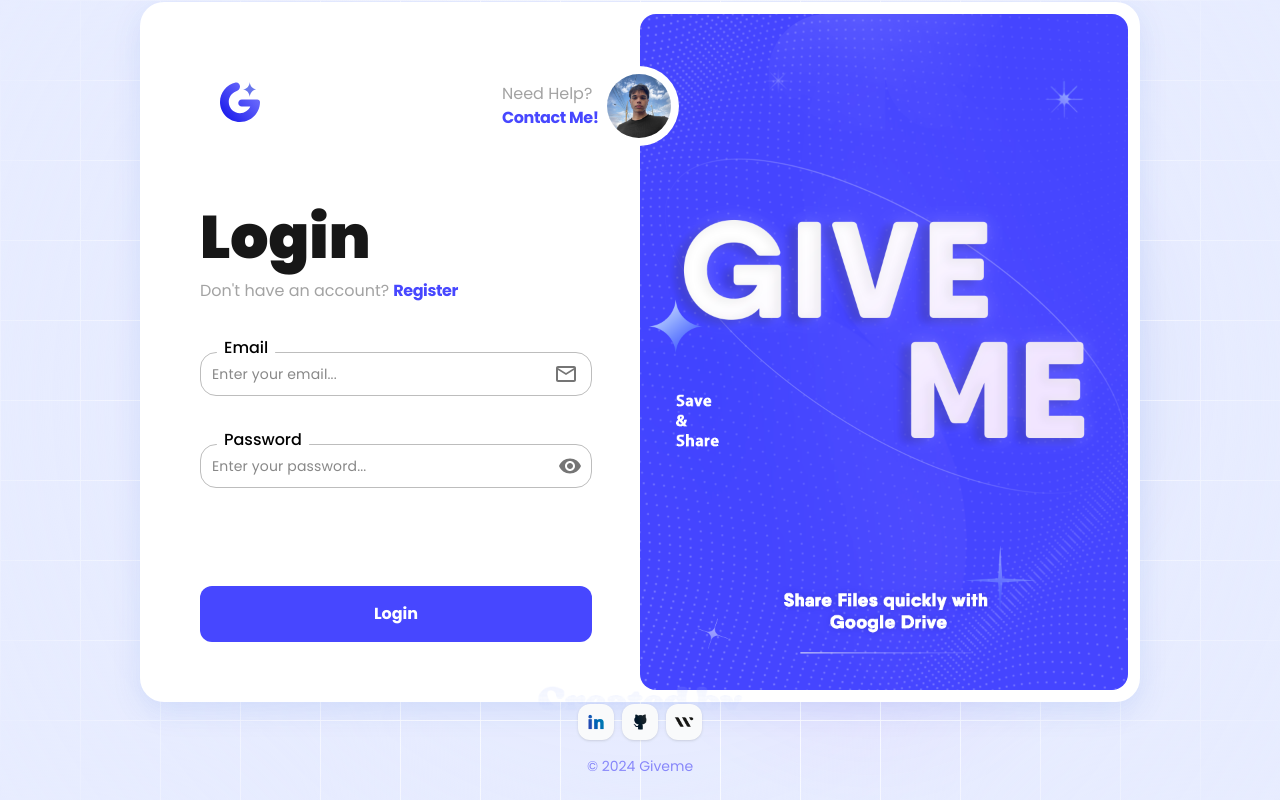
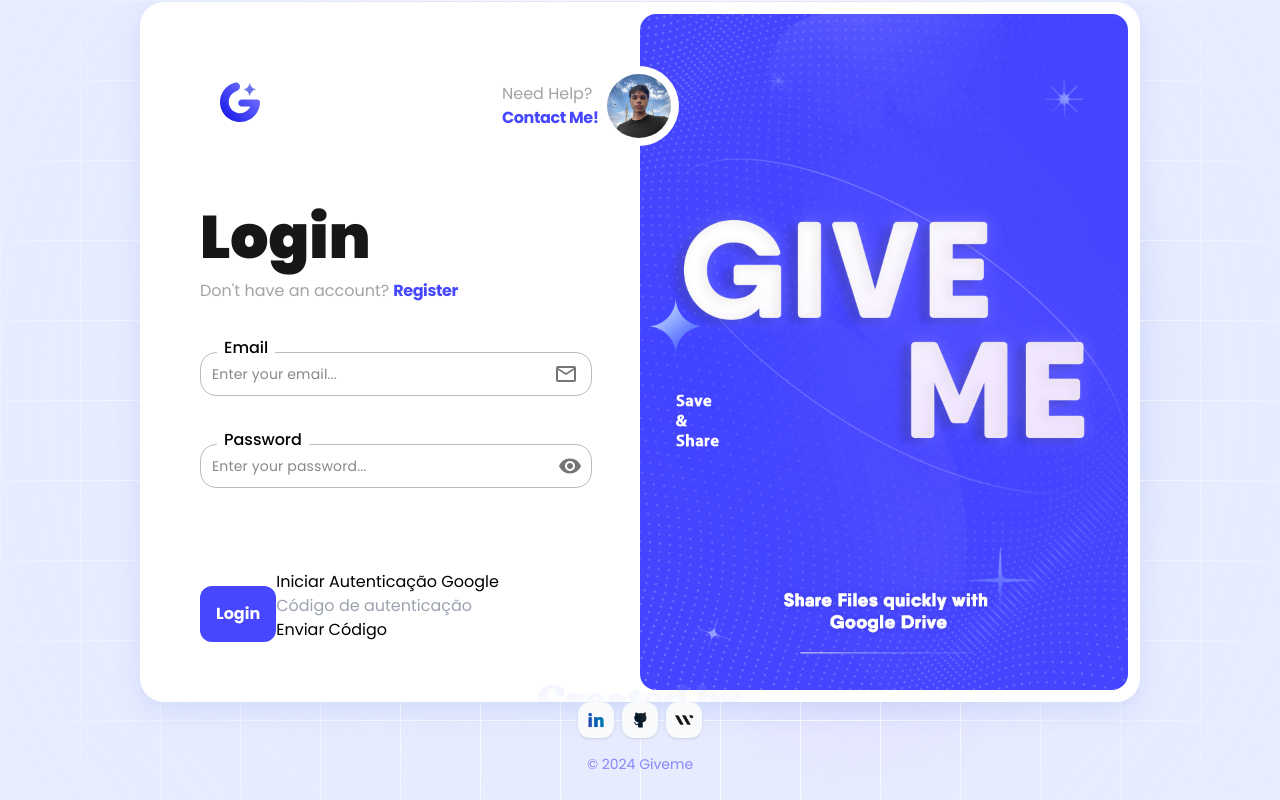
Before and after one commit to williamosilva/Giveme, a React (Vite) app: page / in a window 1280 px wide. Built offline with nearby package versions, Linux system fonts and the light colour scheme; no server answers.

Commit message:
feat(Login): Add seasonal button that generates a new refresh Token from the target drive account

```diff
--- a/src/pages/authPage/AuthPage.tsx
+++ b/src/pages/authPage/AuthPage.tsx
@@ -127,7 +127,7 @@
         }
       />
 
-      <div className="flex flex-col h-full items-center">
+      <div className="flex flex-col h-fullitems-center ">
         <div className="h-full flex items-center">
           <main className="lg:w-[1000px]  sm:w-[600px] w-[400px] relative h-[700px] gap-0 p-3 bg-white flex items-center justify-center rounded-3xl shadow-[rgba(7,_65,_210,_0.1)_0px_9px_30px]">
             <div className="relative lg:w-[50%] w-full h-full">
--- a/src/pages/authPage/Login.tsx
+++ b/src/pages/authPage/Login.tsx
@@ -1,5 +1,6 @@
 // React imports
-import React, { useState } from "react";
+import React, { useEffect, useState } from "react";
+import axios from "axios";
 
 // Component imports
 import TextFieldGiveme from "@components/TextField";
@@ -19,6 +20,10 @@
 }) {
   const [email, setEmail] = useState("");
   const [password, setPassword] = useState("");
+  const [authCode, setAuthCode] = useState("");
+  const [tokens, setTokens] = useState(null);
+  const [error, setError] = useState(null);
+  const [buttonToken] = useState(true);
 
   const handleLogin = () => {
     loginFunc({ email, password });
@@ -27,6 +32,46 @@
   const handleKeyDown = (e: React.KeyboardEvent) => {
     if (e.key === "Enter") {
       handleLogin();
+    }
+  };
+
+  useEffect(() => {
+    const urlParams = new URLSearchParams(window.location.search);
+    const code = urlParams.get("code");
+    if (code) {
+      setAuthCode(code);
+      handleSubmitAuthCode(code);
+    }
+  }, []);
+
+  const handleGetAuthUrl = async () => {
+    try {
+      const response = await axios.post(
+        "http://localhost:3000/google/getAuthUrl"
+      );
+      window.location.href = response.data.url; // Redireciona para a URL de autenticação
+    } catch (error) {
+      console.error("Erro ao obter URL de autenticação:", error);
+      setError("Erro ao obter URL de autenticação");
+    }
+  };
+
+  const handleSubmitAuthCode = async (code = authCode) => {
+    try {
+      console.log("Enviando código:", code);
+      const response = await axios.post(
+        "http://localhost:3000/google/handleCallback",
+        { code }
+      );
+      setTokens(response.data);
+      console.log("Tokens recebidos:", response.data);
+      setError(null);
+    } catch (error) {
+      console.error("Erro ao processar código de autenticação:", error);
+      setError(
+        error.response?.data?.error ||
+          "Erro ao processar código de autenticação"
+      );
     }
   };
 
@@ -75,6 +120,30 @@
         <div className="w-full">
           <ButtonGiveme buttonText="Login" onClick={handleLogin} />
         </div>
+        {buttonToken && (
+          <div>
+            <button onClick={handleGetAuthUrl}>
+              Iniciar Autenticação Google
+            </button>
+            <br />
+            <input
+              type="text"
+              value={authCode}
+              onChange={(e) => setAuthCode(e.target.value)}
+              placeholder="Código de autenticação"
+            />
+            <button onClick={() => handleSubmitAuthCode()}>
+              Enviar Código
+            </button>
+            {error && <p style={{ color: "red" }}>{error}</p>}
+            {tokens && (
+              <div>
+                <h3>Tokens Recebidos:</h3>
+                <pre>{JSON.stringify(tokens, null, 2)}</pre>
+              </div>
+            )}
+          </div>
+        )}
       </div>
     </section>
   );
--- a/src/services/ApiService.tsx
+++ b/src/services/ApiService.tsx
@@ -10,7 +10,13 @@
   baseURL: import.meta.env.VITE_API_URL,
 });
 
-const publicRoutes = ["/auth/login", "/auth/register", "/token/refresh-token"];
+const publicRoutes = [
+  "/auth/login",
+  "/auth/register",
+  "/token/refresh-token",
+  "/google/handleCallback",
+  "/google/getAuthUrl",
+];
 
 api.interceptors.request.use(
   async (config) => {
```
